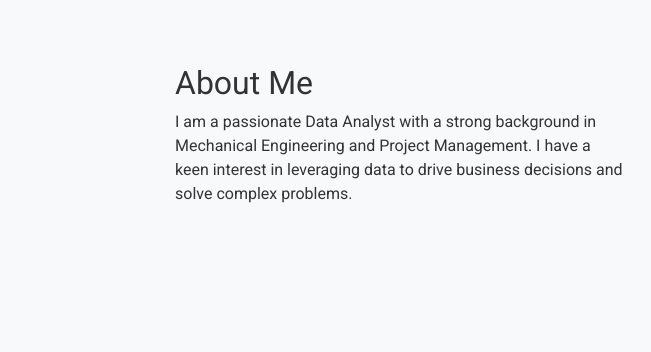
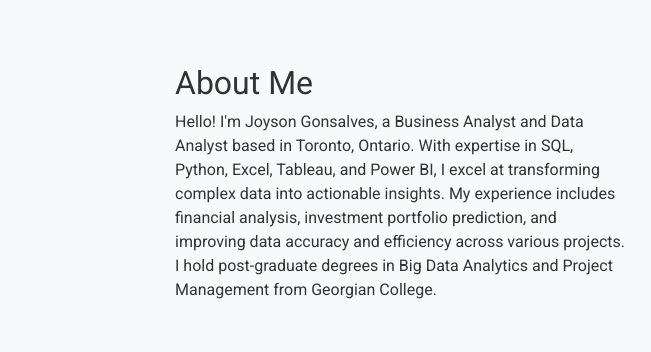
Before and after one commit to Joyson1/Joyson1.github.io, a plain HTML site: page index.html in a window 1280 px wide. Shown: the part 248-600 px from the top of the page, 0-651 px from the left. Drawn offline with nearby package versions, Linux system fonts and the light colour scheme.

Commit message:
Update index.html

```diff
--- a/index.html
+++ b/index.html
@@ -54,9 +54,7 @@
             <div class="row">
                 <div class="col-lg-6">
                     <h2>About Me</h2>
-                    <p>I am a passionate Data Analyst with a strong background in Mechanical Engineering and Project
-                        Management. I have a keen interest in leveraging data to drive business decisions and solve
-                        complex problems.</p>
+                    <p>Hello! I'm Joyson Gonsalves, a Business Analyst and Data Analyst based in Toronto, Ontario. With expertise in SQL, Python, Excel, Tableau, and Power BI, I excel at transforming complex data into actionable insights. My experience includes financial analysis, investment portfolio prediction, and improving data accuracy and efficiency across various projects. I hold post-graduate degrees in Big Data Analytics and Project Management from Georgian College.</p>
                 </div>
                 <div class="col-lg-6 text-center">
                     <img src="https://github.com/Joyson1/Joyson1.github.io/blob/main/pics/WhatsApp_Image_2024-05-23_at_1.42.21_PM-removebg-preview.png?raw=true"
```
